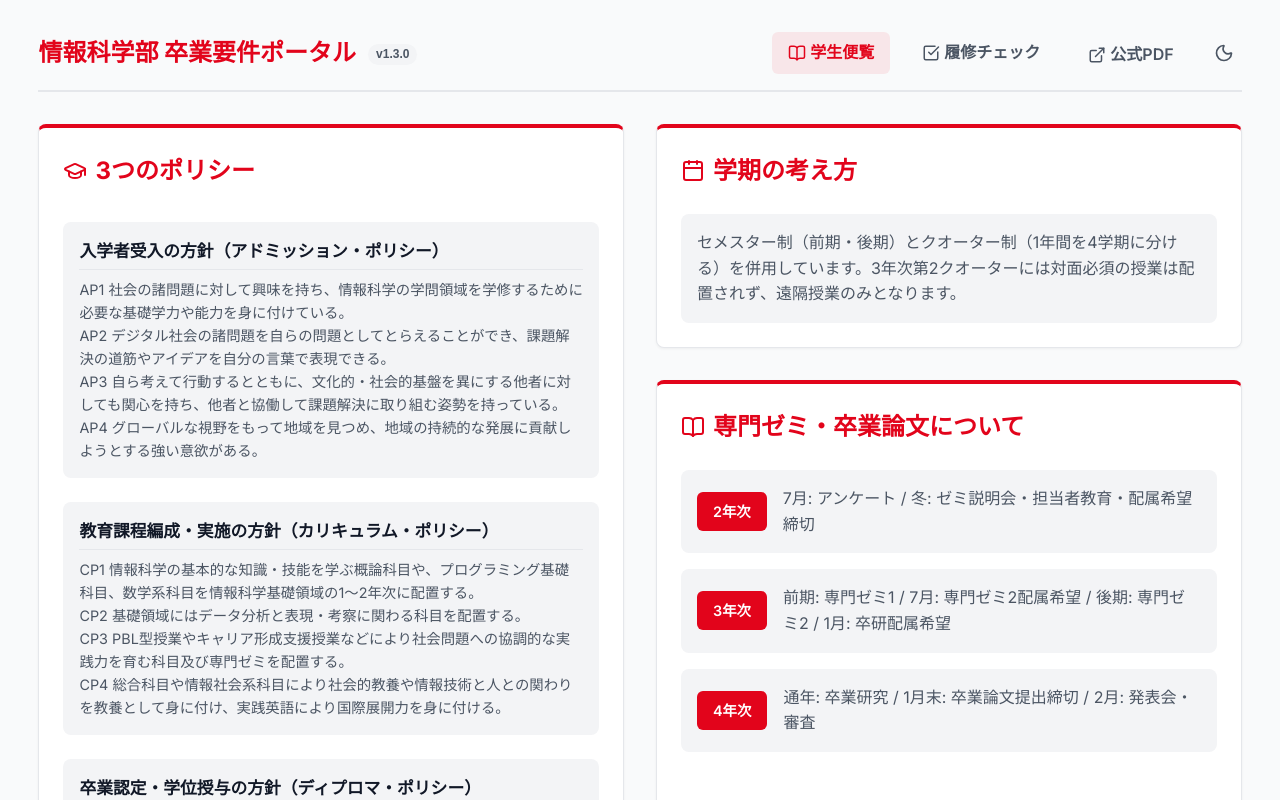
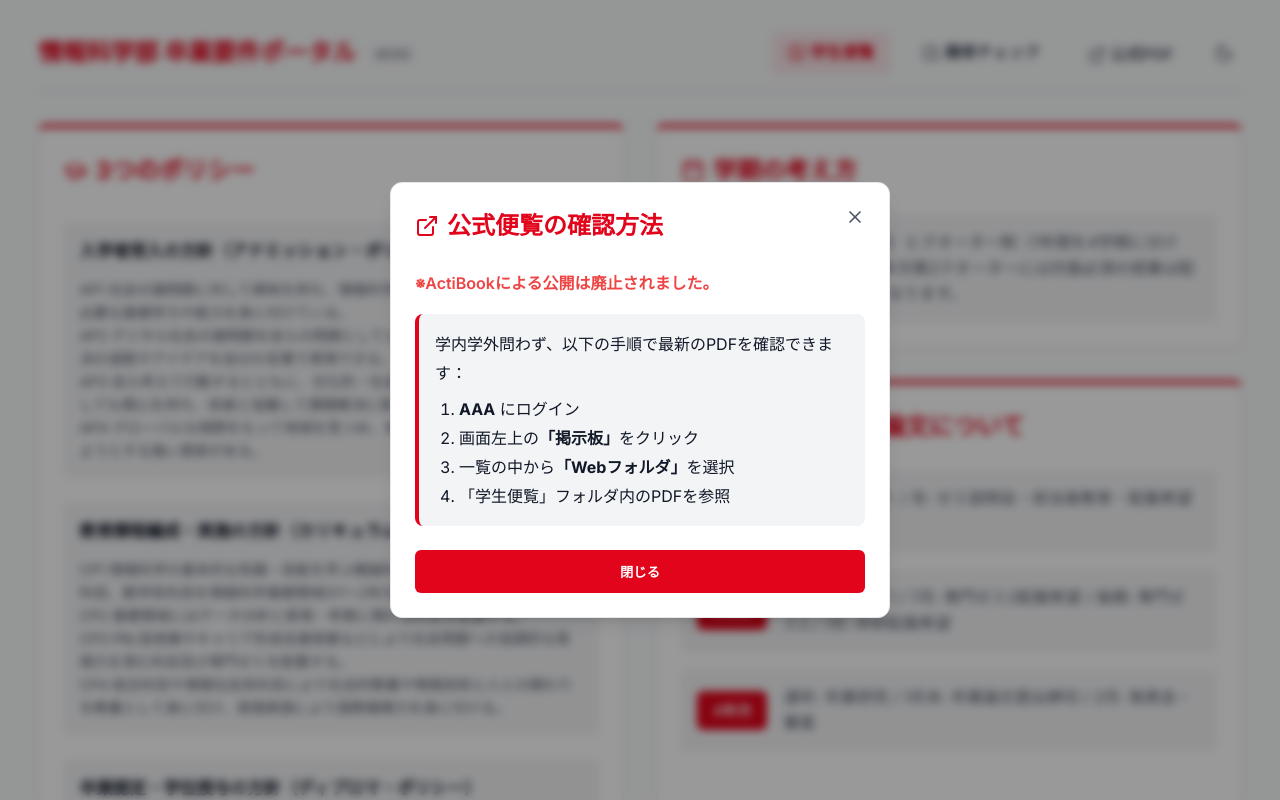
Before and after one commit to M11GJ/FIS, a React (Vite) app: page / in a window 1280 px wide. Both pictures are taken after a click on the button "公式PDF". Shown: the top 800 px of the page. Built offline with nearby package versions, Linux system fonts and the light colour scheme.

Commit message:
chore: release v1.3.1 (fix PDF info display and update logs)

```diff
--- a/package.json
+++ b/package.json
@@ -1,7 +1,7 @@
 {
   "name": "graduation-checker",
   "private": true,
-  "version": "1.3.0",
+  "version": "1.3.1",
   "type": "module",
   "scripts": {
     "dev": "vite",
--- a/src/App.jsx
+++ b/src/App.jsx
@@ -12,6 +12,7 @@ function App() {
     return localStorage.getItem('theme') || 'light';
   });
   const [showChangelog, setShowChangelog] = useState(false);
+  const [showPdfInfo, setShowPdfInfo] = useState(false);
 
   useEffect(() => {
     if (theme === 'dark') {
@@ -57,7 +58,7 @@ function App() {
               履修チェック
             </NavLink>
             <button
-              onClick={() => alert('ActiBookは廃止されました。\nAAAを開き左上の掲示板の中からWebフォルダを選択してください。')}
+              onClick={() => setShowPdfInfo(true)}
               className="nav-link"
               style={{ background: 'transparent', border: 'none', cursor: 'pointer', fontFamily: 'inherit', fontSize: 'inherit' }}
               title="公式便覧の確認方法を表示"
@@ -110,6 +111,42 @@ function App() {
             </div>
           </div>
         )}
+
+        {showPdfInfo && (
+          <div className="modal-overlay" onClick={() => setShowPdfInfo(false)}>
+            <div className="modal-content" onClick={e => e.stopPropagation()}>
+              <button className="modal-close" onClick={() => setShowPdfInfo(false)}>
+                <X size={20} />
+              </button>
+              <h2 style={{ marginBottom: '1.5rem', color: 'var(--primary)', display: 'flex', alignItems: 'center', gap: '0.5rem' }}>
+                <ExternalLink size={24} />
+                公式便覧の確認方法
+              </h2>
+              <div style={{ lineHeight: '1.8', color: 'var(--text-main)' }}>
+                <p style={{ marginBottom: '1rem', fontWeight: 600, color: '#EF4444' }}>※ActiBookによる公開は廃止されました。</p>
+                <div style={{ background: 'var(--surface-hover)', padding: '1rem', borderRadius: '8px', borderLeft: '4px solid var(--primary)' }}>
+                  <p>学内学外問わず、以下の手順で最新のPDFを確認できます：</p>
+                  <ol style={{ marginTop: '0.5rem', paddingLeft: '1.5rem' }}>
+                    <li><strong>AAA</strong> にログイン</li>
+                    <li>画面左上の<strong>「掲示板」</strong>をクリック</li>
+                    <li>一覧の中から<strong>「Webフォルダ」</strong>を選択</li>
+                    <li>「学生便覧」フォルダ内のPDFを参照</li>
+                  </ol>
+                </div>
+              </div>
+              <button
+                onClick={() => setShowPdfInfo(false)}
+                style={{
+                  marginTop: '1.5rem', width: '100%', padding: '0.75rem',
+                  background: 'var(--primary)', color: 'white', border: 'none',
+                  borderRadius: '6px', fontWeight: 600, cursor: 'pointer'
+                }}
+              >
+                閉じる
+              </button>
+            </div>
+          </div>
+        )}
       </div>
     </HashRouter>
   );
--- a/src/data/changelog.json
+++ b/src/data/changelog.json
@@ -1,4 +1,12 @@
 [
+  {
+    "version": "1.3.1",
+    "date": "2026.04.09",
+    "changes": [
+      "公式PDFボタンの案内をブラウザ警告（alert）から独自のモーダル表示に変更",
+      "案内メッセージの一部環境で勝手に閉じてしまう問題を解決"
+    ]
+  },
   {
     "version": "1.3.0",
     "date": "2026.04.09",
```
